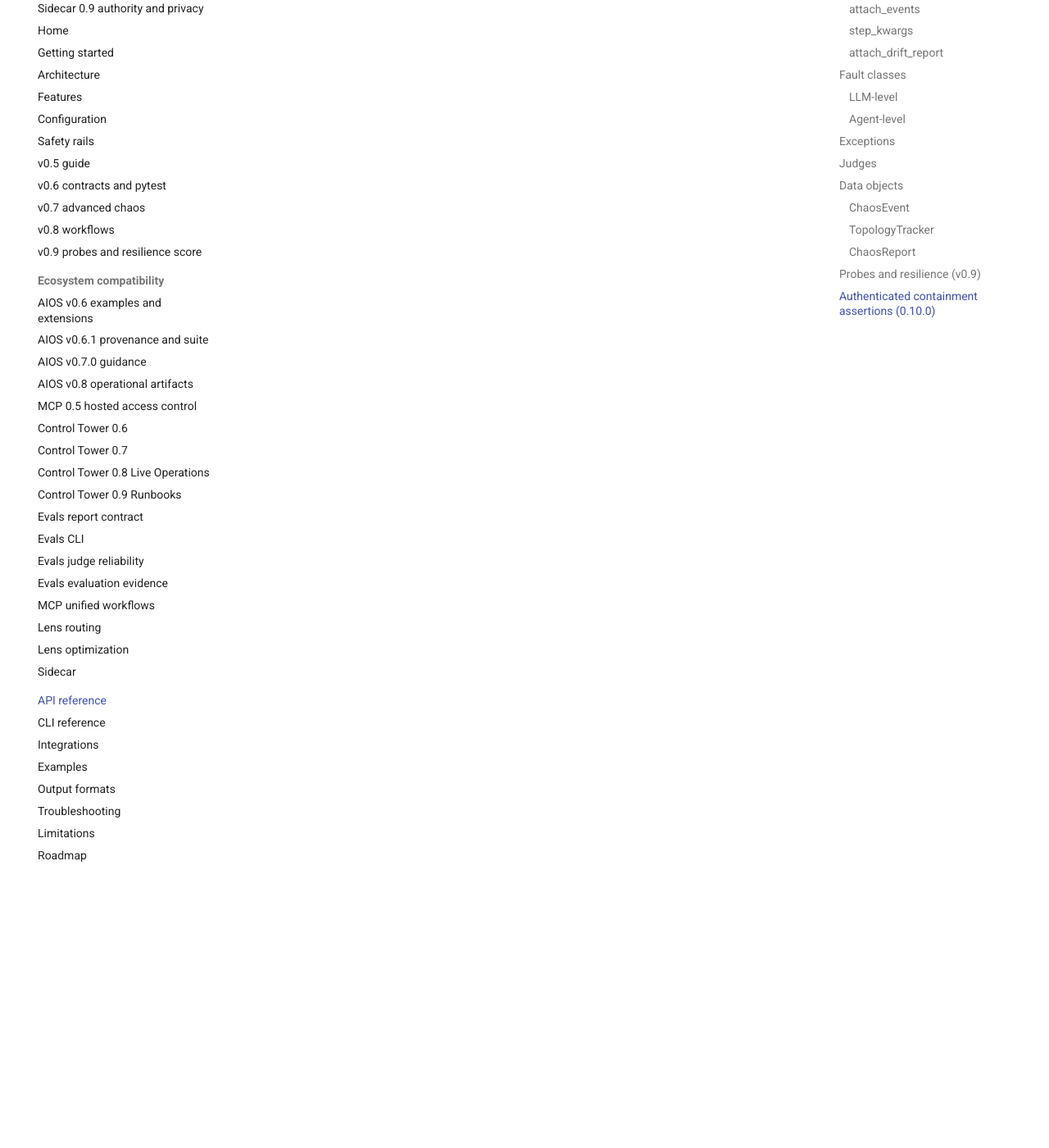
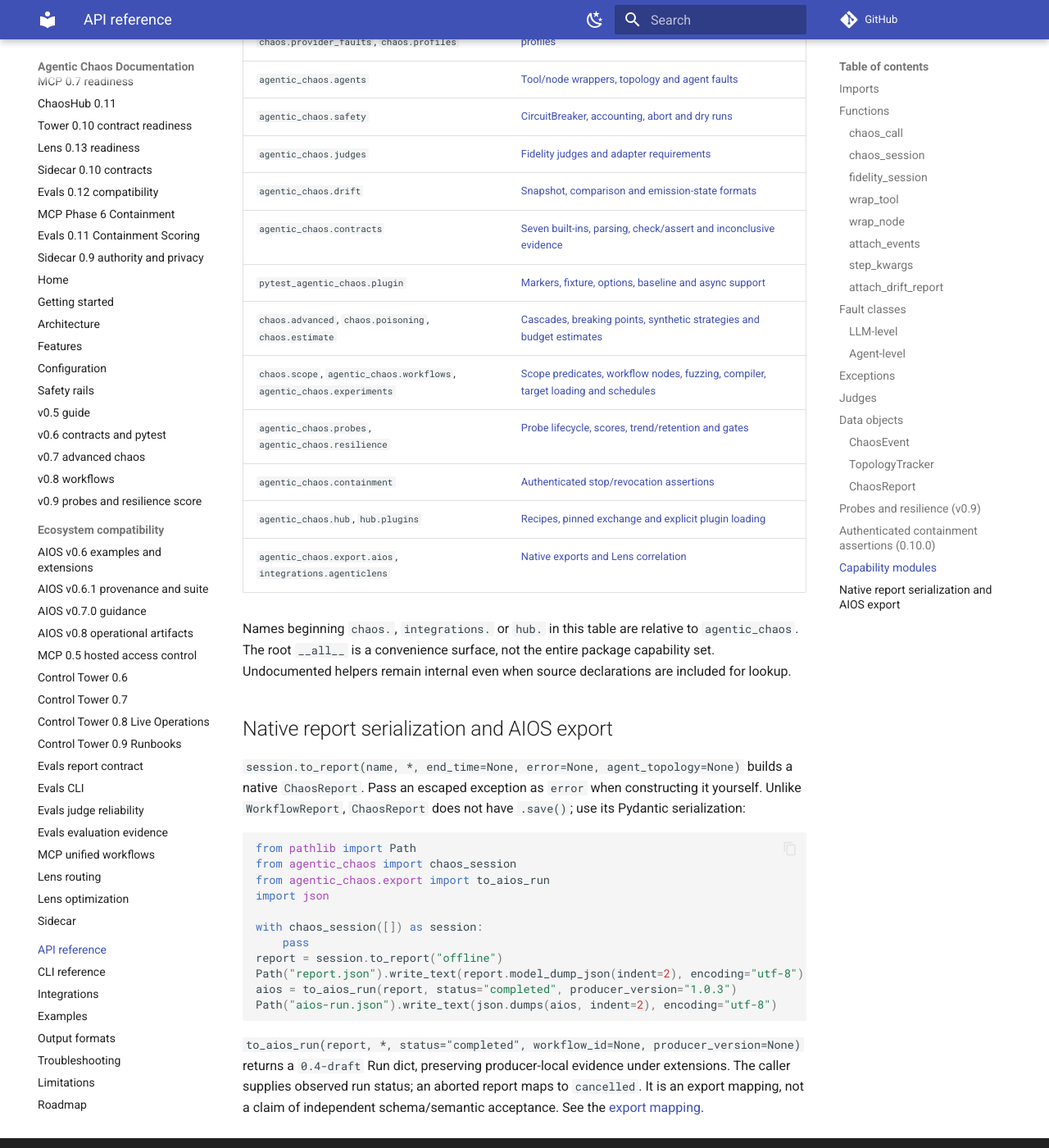
Before and after one commit to DeepAgentLabs/agentic-chaos, an MkDocs documentation site: the page built from docs/api-reference.md, in a window 1280 px wide and 1400 px high, scrolled down 7602 px. Shown: the whole window at 82% size. Built offline with MkDocs 1.6.1 and Material for MkDocs 9.7.7, drawn with Linux system fonts in a browser that asks for light colours; comment, search, counter and statistics services are not loaded; some of the changed text lies outside the part shown.

Commit message:
docs: complete docs/api-reference.md documentation coverage

````diff
--- a/docs/api-reference.md
+++ b/docs/api-reference.md
@@ -4,12 +4,7 @@ The Python API for `agentic-chaos`. The core is importable from `agentic_chaos`
 `agentic_chaos.chaos`; the optional AgenticLens bridge lives in
 `agentic_chaos.integrations.agenticlens`.
 
-!!! note
-    The package is alpha. Names and signatures below reflect the 0.9.0 release and may
-    change between minor versions. Run `help(agentic_chaos)` in your environment for the
-    authoritative signatures.
-
-
+The current checkout is package **1.0.3**. Capability guides retain the versions in which features shipped; draft artifact markers have independent versions. The [robust reference](https://deepagentlabs.io/agentic-chaos/docs/llms-full.md) includes current declared signatures from both distributed packages. Historical compatibility notes do not certify current deployments.
 
 ## Imports
 
@@ -251,3 +246,46 @@ explicitly; the API does not guess that a verdict or native event was a dispatch
 Unknown kinds, malformed records, orphan completions and failed/unknown/incomplete
 Lens verification raise. Coverage remains producer-declared.
 See [the guide](phase6-containment.md) and `examples/containment_demo.py`.
+
+
+## Capability modules
+
+| Module | Detailed workflow and public contract |
+| --- | --- |
+| `agentic_chaos.chaos` | [Sessions, call faults and event capture](features.md) |
+| `chaos.async_call`, `chaos.streaming` | [Async/stream execution, cancellation and closure](v0.5.md) |
+| `integrations.providers`, `chaos.provider_faults`, `chaos.profiles` | [Explicit client patches, provider failures, seeds and TOML profiles](v0.5.md) |
+| `agentic_chaos.agents` | [Tool/node wrappers, topology and agent faults](features.md) |
+| `agentic_chaos.safety` | [CircuitBreaker, accounting, abort and dry runs](safety.md) |
+| `agentic_chaos.judges` | [Fidelity judges and adapter requirements](features.md#fidelity-judges) |
+| `agentic_chaos.drift` | [Snapshot, comparison and emission-state formats](output-formats.md#drift-report-and-state) |
+| `agentic_chaos.contracts` | [Seven built-ins, parsing, check/assert and inconclusive evidence](v0.6.md) |
+| `pytest_agentic_chaos.plugin` | [Markers, fixture, options, baseline and async support](v0.6.md) |
+| `chaos.advanced`, `chaos.poisoning`, `chaos.estimate` | [Cascades, breaking points, synthetic strategies and budget estimates](v0.7.md) |
+| `chaos.scope`, `agentic_chaos.workflows`, `agentic_chaos.experiments` | [Scope predicates, workflow nodes, fuzzing, compiler, target loading and schedules](v0.8.md) |
+| `agentic_chaos.probes`, `agentic_chaos.resilience` | [Probe lifecycle, scores, trend/retention and gates](v0.9.md) |
+| `agentic_chaos.containment` | [Authenticated stop/revocation assertions](phase6-containment.md) |
+| `agentic_chaos.hub`, `hub.plugins` | [Recipes, pinned exchange and explicit plugin loading](v0.11.md) |
+| `agentic_chaos.export.aios`, `integrations.agenticlens` | [Native exports and Lens correlation](integrations.md) |
+
+Names beginning `chaos.`, `integrations.` or `hub.` in this table are relative to `agentic_chaos`. The root `__all__` is a convenience surface, not the entire package capability set. Undocumented helpers remain internal even when source declarations are included for lookup.
+
+## Native report serialization and AIOS export
+
+`session.to_report(name, *, end_time=None, error=None, agent_topology=None)` builds a native `ChaosReport`. Pass an escaped exception as `error` when constructing it yourself. Unlike `WorkflowReport`, `ChaosReport` does not have `.save()`; use its Pydantic serialization:
+
+```python
+from pathlib import Path
+from agentic_chaos import chaos_session
+from agentic_chaos.export import to_aios_run
+import json
+
+with chaos_session([]) as session:
+    pass
+report = session.to_report("offline")
+Path("report.json").write_text(report.model_dump_json(indent=2), encoding="utf-8")
+aios = to_aios_run(report, status="completed", producer_version="1.0.3")
+Path("aios-run.json").write_text(json.dumps(aios, indent=2), encoding="utf-8")
+```
+
+`to_aios_run(report, *, status="completed", workflow_id=None, producer_version=None)` returns a `0.4-draft` Run dict, preserving producer-local evidence under extensions. The caller supplies observed run status; an aborted report maps to `cancelled`. It is an export mapping, not a claim of independent schema/semantic acceptance. See the [export mapping](output-formats.md#aios-run-export).
````
